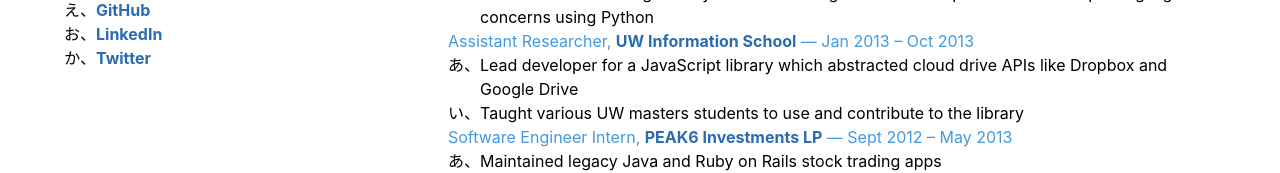
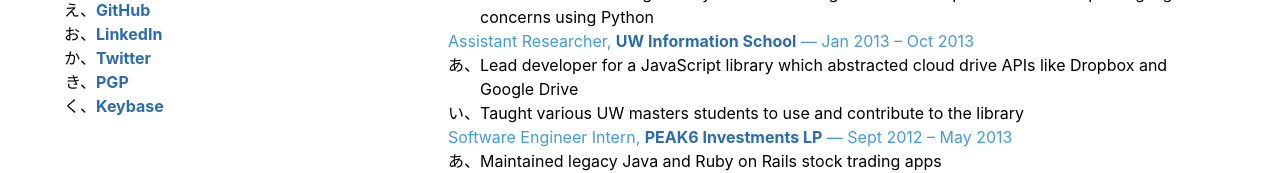
Before and after one commit to emmajsadams/personal-website, a Next.js app: page / in a window 1280 px wide. Shown: the part 601-774 px from the top of the page. Built offline with nearby package versions, Linux system fonts and the light colour scheme.

Commit message:
Add pgp key and keybase link

```diff
--- a/pages/index.tsx
+++ b/pages/index.tsx
@@ -57,6 +57,12 @@ export default function Resume() {
             </li>
             <li>
               <a href="https://twitter.com/EmmaJStebbins">Twitter</a>
+            </li>
+            <li>
+              <a href="/pgp.txt">PGP</a>
+            </li>
+            <li>
+              <a href="https://keybase.io/emmastebbins">Keybase</a>
             </li>
           </ul>
         </div>
```
Also changed, not shown: public/pgp.txt (added).
